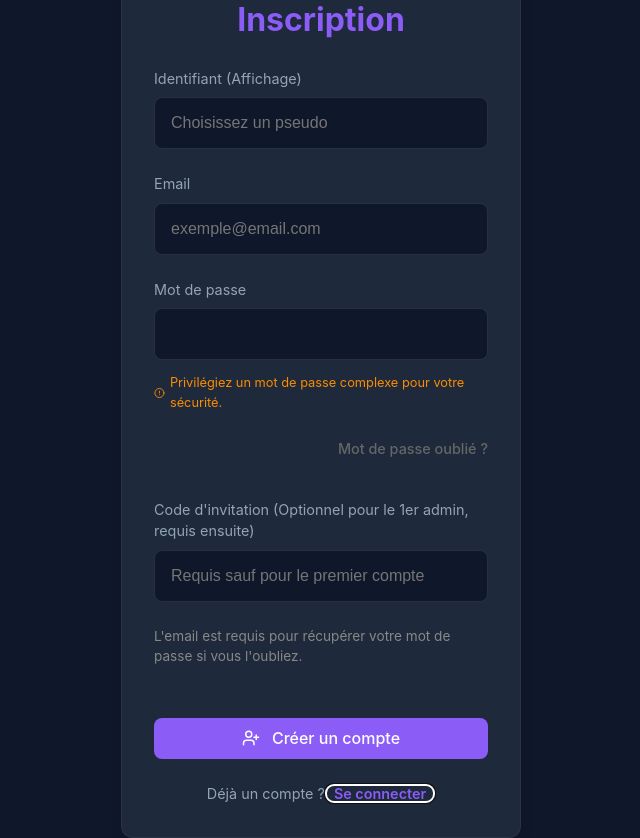
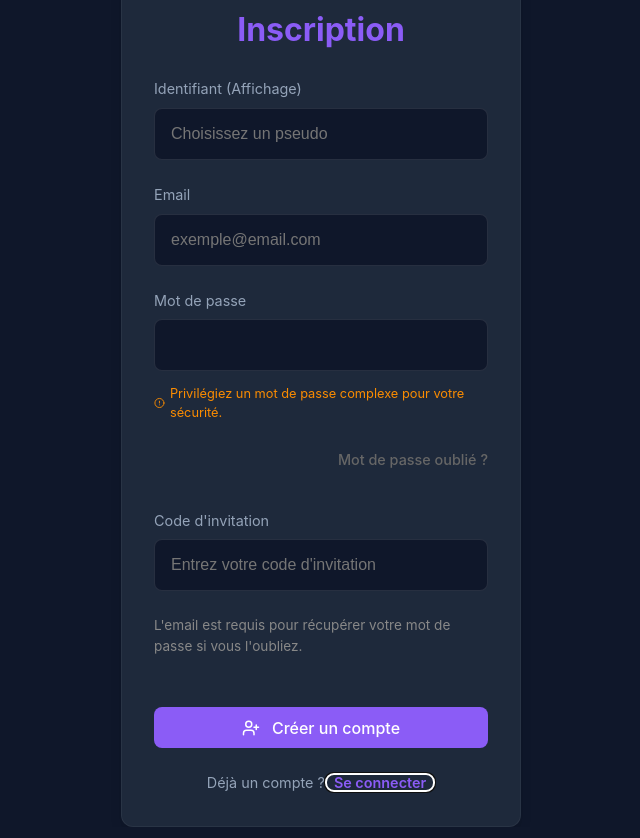
Before and after one commit to Louis-hue-lang/OrientaVision, a React (Vite) app: page /login in a window 1280 px wide. Both pictures are taken after a click on the button "S'inscrire". Shown: the whole page, without its empty margins (319-959 px from the left). Built offline with nearby package versions, Linux system fonts and the light colour scheme; no server answers.

Commit message:
style: Clean up invitation code placeholder text

```diff
--- a/src/pages/Login.jsx
+++ b/src/pages/Login.jsx
@@ -194,13 +194,13 @@ const Login = () => {
 
                     {!isLogin && (
                         <div className={styles.inputGroup}>
-                            <label>Code d'invitation (Optionnel pour le 1er admin, requis ensuite)</label>
+                            <label>Code d'invitation</label>
                             <input
                                 type="text"
                                 value={inviteCode}
                                 onChange={(e) => setInviteCode(e.target.value)}
                                 className={styles.input}
-                                placeholder="Requis sauf pour le premier compte"
+                                placeholder="Entrez votre code d'invitation"
                             />
                         </div>
                     )}
```
